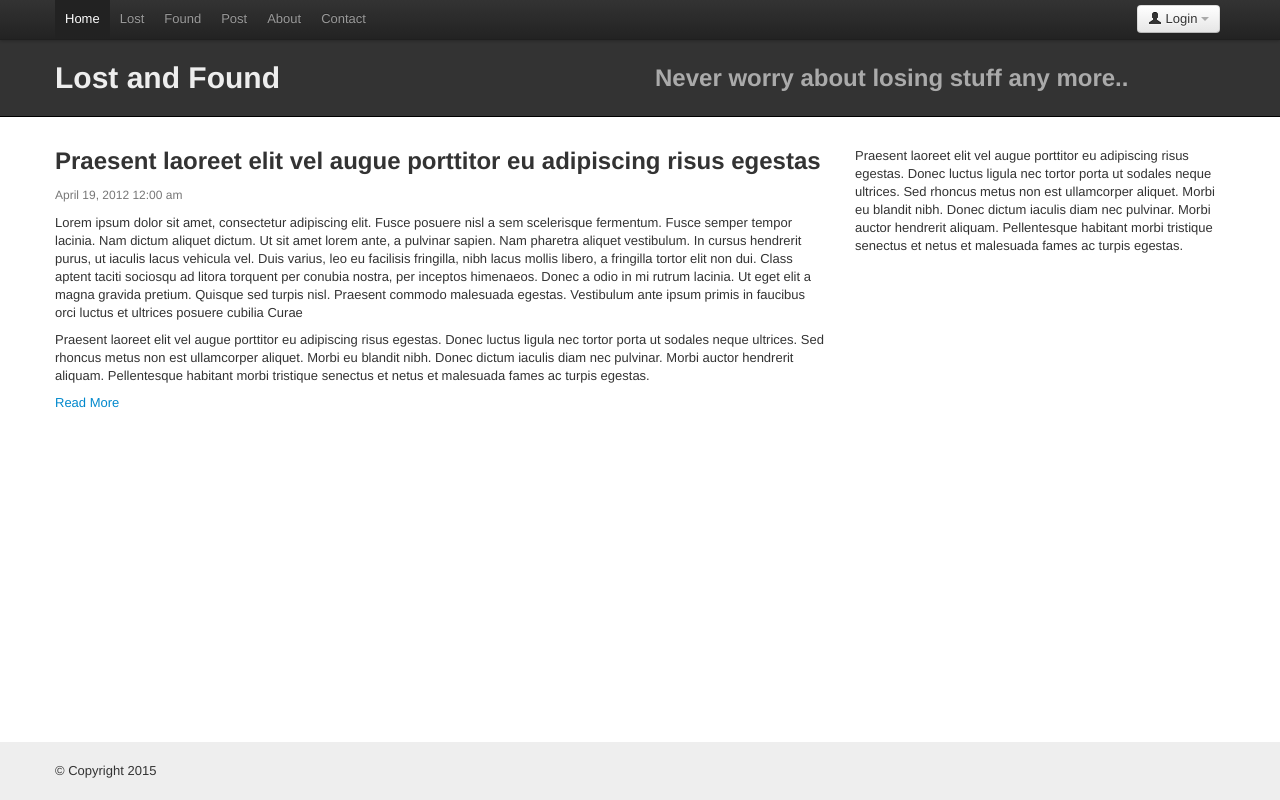
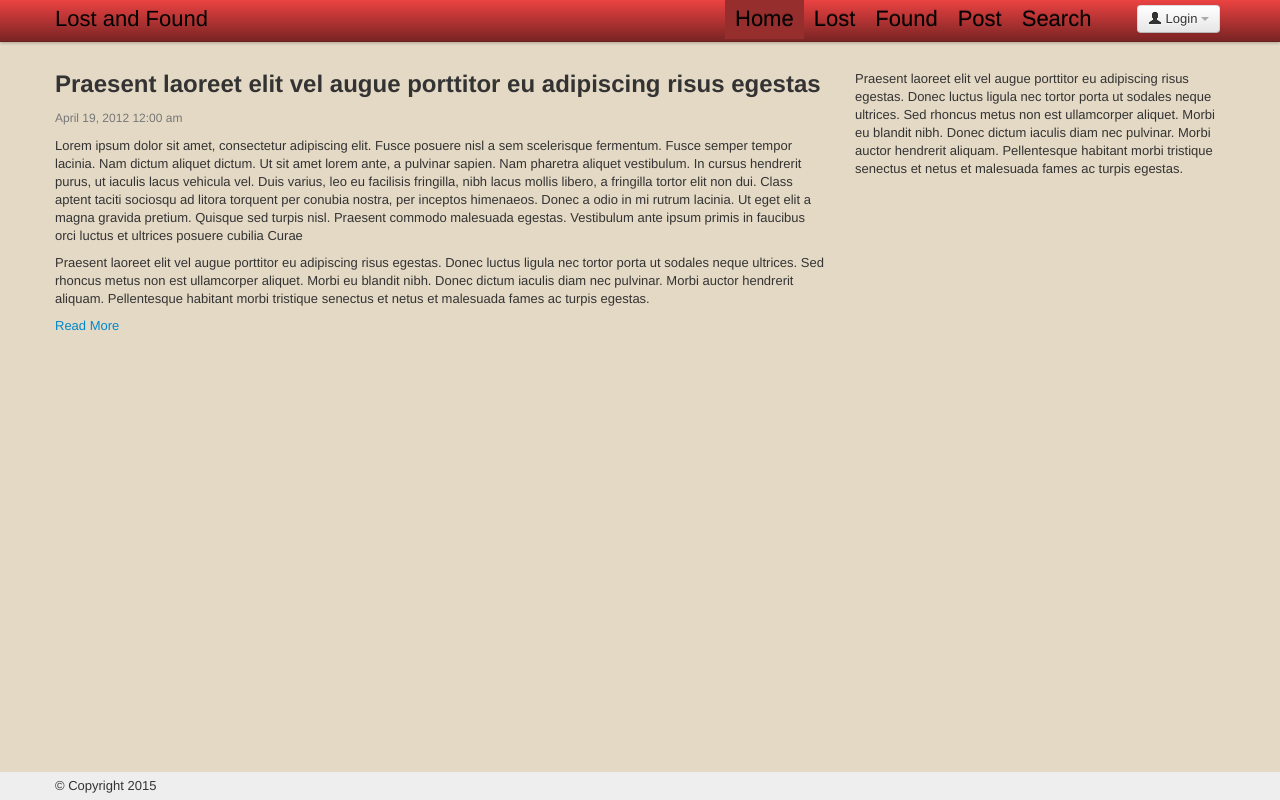
Before and after one commit to hellowzp/LostAndFound, a CodeIgniter app: page /eWeb/ in a window 1280 px wide. Run offline with CodeIgniter, Linux system fonts and the light colour scheme; some libraries are stand-ins or nearby versions.

Commit message:
improve color and text ui scheme

```diff
--- a/application/controllers/home.php
+++ b/application/controllers/home.php
@@ -7,6 +7,9 @@ class Home extends CI_Controller {
 
         $this->load->helper(array('form', 'url'));
 		$this->load->library('form_validation');
+		$this->load->model('m_lostfound');
+
+		session_start();
     }
 
 	public function index() {
@@ -14,17 +17,24 @@ class Home extends CI_Controller {
 	}
 
 	public function lost($category="all") {
-		$this->load->view('lost',$category);
+		$this->lost_found("lost");
 	}
 
 	public function found($category="all") {
-		$this->load->view('found',$category);
+		$this->lost_found("found");
 	}
 
 	public function post() {
 		$this->load->view('post');
 	}
 
+	private function lost_found($table) {
+		$results = $this->m_lostfound->get_stuff($table);
+//		var_dump($results);
+		$data = array( 'data' => $results);
+		$this->load->view('lost_found',$data);
+	}
+
 }
 
 /* End of file blog.php */
--- a/application/models/M_lostfound.php
+++ b/application/models/M_lostfound.php
@@ -6,9 +6,7 @@ class M_lostfound extends CI_Model {
 	var $limit = 5;  // mysql query limit
 	var $max_idle_time = 300; // allowed idle time in secs
 
-    function __construct()
-    {
-        // Call the Model constructor
+    function __construct() {
         parent::__construct();
         $offsets = array( 'lost' => 0, 'found' => 0 );
     }
@@ -31,11 +29,10 @@ class M_lostfound extends CI_Model {
 
 	// get user by username
 	function get_stuff( $table ) {
-		$query = "select * from " .$table. " limit " .$offsets[$table]. "," .$limit;
+//		$query = "select * from " .$table. " limit " .$this->offsets[$table]. "," .$this->limit;
+		$query = "select * from " .$table;
 		$result = $this->db->query($query);
-		$rows = $result->num_rows();
-		if( $rows > 0 ) {
-			$offsets[$table] += rows;
+		if( $result->num_rows() > 0 ) {
 			return $result->result_array();
 		}
 		return false;
--- a/application/views/found.php
+++ /dev/null
@@ -1,2 +0,0 @@
-<?php
-?>
--- a/application/views/home.php
+++ b/application/views/home.php
@@ -1,61 +1,5 @@
-<!DOCTYPE html>
-<html lang="en">
-<head>
-<meta charset="utf-8">
-<title>HowFrameWork</title>
-<meta name="viewport" content="width=device-width, initial-scale=1.0">
-<meta name="description" content="Lost and Found Site">
-<meta name="author" content="Wang">
+<?php $this->load->view("template/v_admin_header.php"); ?>
 
-<link href="<?php echo base_url('css/bootstrap.css');?>"
-	rel="stylesheet">
-<link href="<?php echo base_url('css/style.css');?>" rel="stylesheet">
-
-<!-- HTML5 shim, for IE6-8 support of HTML5 elements -->
-<!--[if lt IE 9]>
-	<script src="http://html5shim.googlecode.com/svn/trunk/html5.js"></script>
-<![endif]-->
-
-</head>
-
-<body>
-	<div class="navbar navbar-fixed-top">
-		<div class="navbar-inner">
-			<div class="container">
-				<a class="btn btn-navbar" data-toggle="collapse" data-target=".nav-collapse">
-					<span class="icon-bar"></span>
-					<span class="icon-bar"></span>
-					<span class="icon-bar"></span>
-				</a>
-
-				<?php $this->load->view('template/v_nav_menu.php');?>
-
-				<div class="btn-group pull-right">
-					<a class="btn" href="<?php echo site_url('login'); ?>"> <i
-						class="icon-user"></i> Login <span class="caret"></span>
-					</a>
-				</div>
-
-			</div>
-		</div>
-	</div>
-
-	<header>
-		<div class="container">
-			<div class="row">
-				<div class="span6">
-					<h1>Lost and Found</h1>
-				</div>
-				<div class="span6">
-					<h2>Never worry about losing stuff any more..</h2>
-				</div>
-			</div>
-		</div>
-	</header>
-
-	<div id="body">
-		<div class="container">
-			<div class="row">
 	<div id="content" class="span8">
 		<ul class="posts">
 			<li class="post">
@@ -86,6 +30,7 @@
 			</li>
 		</ul>
 	</div>
+
 	<div id="sidebar" class="span4">
 		<div class="widget">Praesent laoreet elit vel augue porttitor eu
 			adipiscing risus egestas. Donec luctus ligula nec tortor porta ut
--- a/application/views/lost.php
+++ /dev/null
@@ -1,2 +0,0 @@
-<?php
-?>
--- a/application/views/post.php
+++ b/application/views/post.php
@@ -14,7 +14,7 @@
 	.error { color: red; }
 </style>
 
-<div class="span12 well" style="margin-top: 30px; margin-left: 300px; padding: 2px 15px; width: 40%">
+<div class="span12 well" style="margin-top: 50px; margin-left: 300px; padding: 2px 15px; width: 40%">
 
 <?php  $isChecked = array();
 	if ( isset($table) && $table == 'Found') {
--- a/application/views/template/v_admin_footer.php
+++ b/application/views/template/v_admin_footer.php
@@ -3,7 +3,7 @@
 </div>
 </div>
 
-<footer class="navbar-fixed-bottom">
+<footer class="navbar-fixed-bottom" style="padding: 5px 0;">
 	<div class="container">
 		<div class="row">
 			<div class="span6">&copy; Copyright 2015</div>
--- a/application/views/template/v_admin_header.php
+++ b/application/views/template/v_admin_header.php
@@ -2,10 +2,10 @@
 <html lang="en">
 <head>
 <meta charset="utf-8">
-		<title>LostFound</title>
+<title>Lost and Found</title>
 <meta name="viewport" content="width=device-width, initial-scale=1.0">
-		<meta name="description" content="">
-    	<meta name="author" content="">
+<meta name="description" content="Lost and Found Site">
+<meta name="author" content="Wang">
 
 <link href="<?php echo base_url('css/bootstrap.css');?>" rel="stylesheet">
 <link href="<?php echo base_url('css/style.css');?>" rel="stylesheet">
@@ -15,28 +15,75 @@
 	<script src="http://html5shim.googlecode.com/svn/trunk/html5.js"></script>
 <![endif]-->
 
+<style type="text/css">
+body {
+	background-color: #E4D9C5;
+}
+
+.navbar-custom {
+	background-color: #2c2c2c;
+	background-image: -moz-linear-gradient(top, #EC4242, #772323);
+	background-image: -ms-linear-gradient(top, #EC4242, #772323);
+	background-image: -webkit-gradient(linear, 0 0, 0 100%, from(#EC4242), to(#772323));
+	background-image: -webkit-linear-gradient(top, #EC4242, #772323);
+	background-image: -o-linear-gradient(top, #EC4242, #772323);
+	background-image: linear-gradient(top, #EC4242, #772323);
+	background-repeat: repeat-x;
+}
+
+.navbar .brand {
+	color: black;
+	font-size: 22px;
+}
+
+.navbar .nav > li > a {
+    color: black;
+    font-size: 22px;
+    text-decoration: none;
+}
+
+.active-custom {
+	color: black;
+    font-size: 22px;
+    text-decoration: none;
+    background-color: #962E2E;
+}
+</style>
+
 </head>
 
 <body>
 	<div class="navbar navbar-fixed-top">
-			<div class="navbar-inner">
+		<div class="navbar-inner navbar-custom">
 			<div class="container">
-					<a class="btn btn-navbar" data-toggle="collapse" data-target=".nav-collapse">
-						<span class="icon-bar"></span>
-						<span class="icon-bar"></span>
-						<span class="icon-bar"></span>
+
+				<div class="span6" style="margin-left: 0; font-size: 24px;">
+					<a class="brand text-custom" href="<?php echo site_url(); ?>">Lost and Found</a>
+				</div>
+
+				<div class="nav-collapse">
+					<ul class="nav" style="margin-left: 100px;">
+						<li class="active-custom"><a href="<?php echo site_url(); ?>">Home</a></li>
+						<li><a class="text-custom" href="<?php echo site_url() . 'home/lost'; ?>">Lost</a></li>
+						<li><a class="text-custom" href="<?php echo site_url() . 'home/found'; ?>">Found</a></li>
+						<li><a class="text-custom" href="<?php echo site_url() . 'home/post'; ?>">Post</a></li>
+						<li><a class="text-custom" href="#search">Search</a></li>
+					</ul>
+				</div>
+
+				<?php if ( !isset($_SESSION['username']) ) { ?>
+					<div class="btn-group pull-right">
+						<a class="btn" href="<?php echo site_url('login'); ?>"> <i
+							class="icon-user"></i> Login <span class="caret"></span>
+						</a>
+					</div>
+				<?php } else { ?>
+					<div class="btn-group pull-right">
+						<a class="btn dropdown-toggle" data-toggle="dropdown" href="#">
+						    <i class="icon-user"></i> <?php echo $_SESSION['username']; ?>
+						    <span class="caret"></span>
 						</a>
 
-					<a class="brand" href="<?php echo site_url(); ?>">Lost and Found</a>
-
-					<?php $this->load->view('template/v_nav_menu.php');?>
-
-					<?php if (isset($user['username']) && ($user['username'] != '')) { ?>
-					  <div class="btn-group pull-right">
-						<a class="btn dropdown-toggle" data-toggle="dropdown" href="#">
-						  <i class="icon-user"></i> <?php echo $user['username']; ?>
-						  <span class="caret"></span>
-						</a>
 						<ul class="dropdown-menu">
 						    <li><a href="#">Profile</a></li>
 						    <li class="divider"></li>
@@ -44,6 +91,7 @@
 						</ul>
 					</div>
 				<?php } ?>
+
 			</div>
 		</div>
 	</div>
--- a/application/views/template/v_nav_menu.php
+++ /dev/null
@@ -1,10 +0,0 @@
-<div class="nav-collapse">
-	<ul class="nav">
-		<li class="active"><a href="<?php echo site_url(); ?>">Home</a></li>
-		<li><a href="<?php echo site_url() . 'home/lost'; ?>">Lost</a></li>
-		<li><a href="<?php echo site_url() . 'home/found'; ?>">Found</a></li>
-		<li><a href="<?php echo site_url() . 'home/post'; ?>">Post</a></li>
-		<li><a href="#about">About</a></li>
-		<li><a href="#contact">Contact</a></li>
-	</ul>
-</div>
```
Also changed, not shown: application/controllers/login.php (+9 -2 lines), application/views/admin/v_home.php (deleted, +0 -7 lines), application/views/lost_found.php (added, +13 -0 lines). Lines whose indentation alone changed are shown as unchanged.
